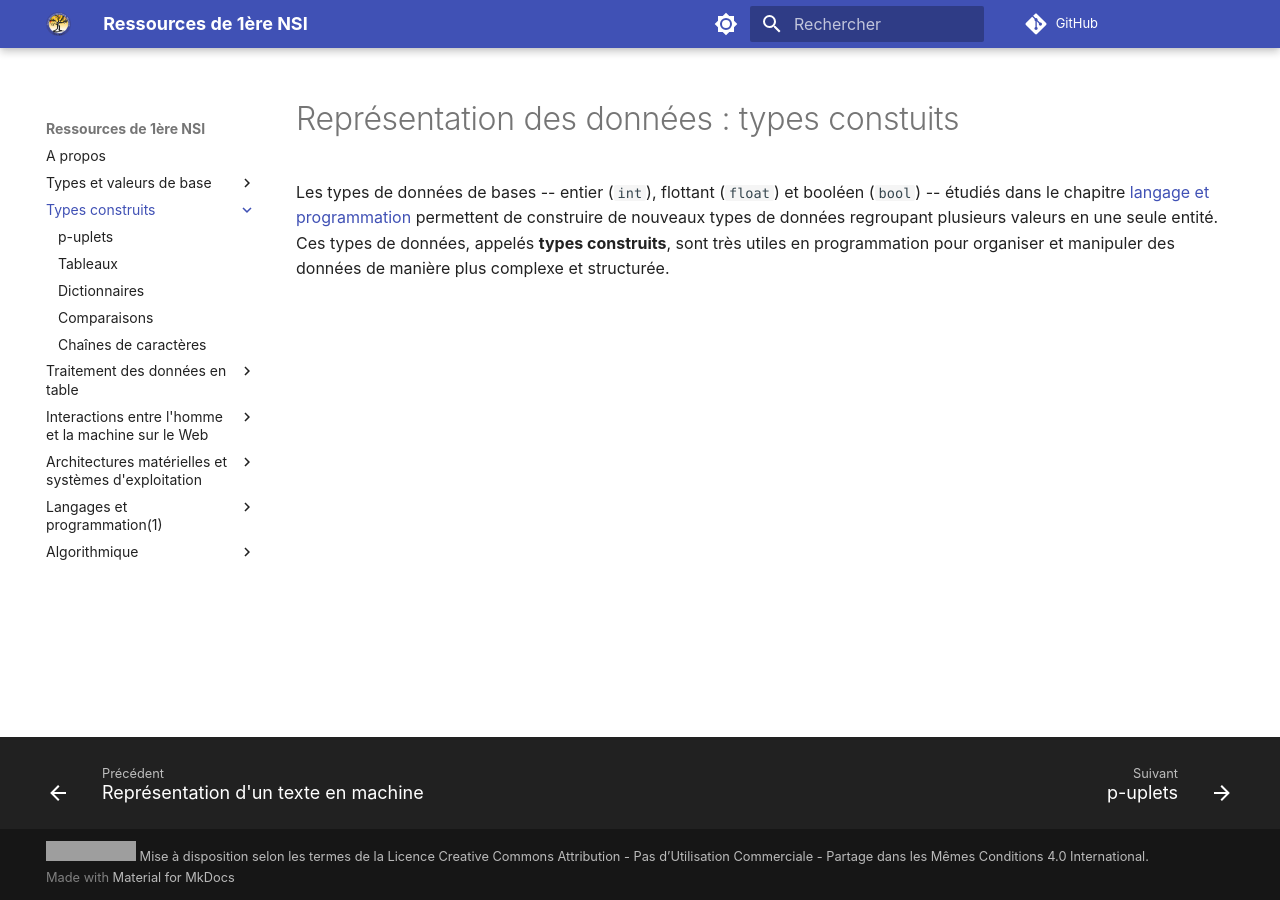
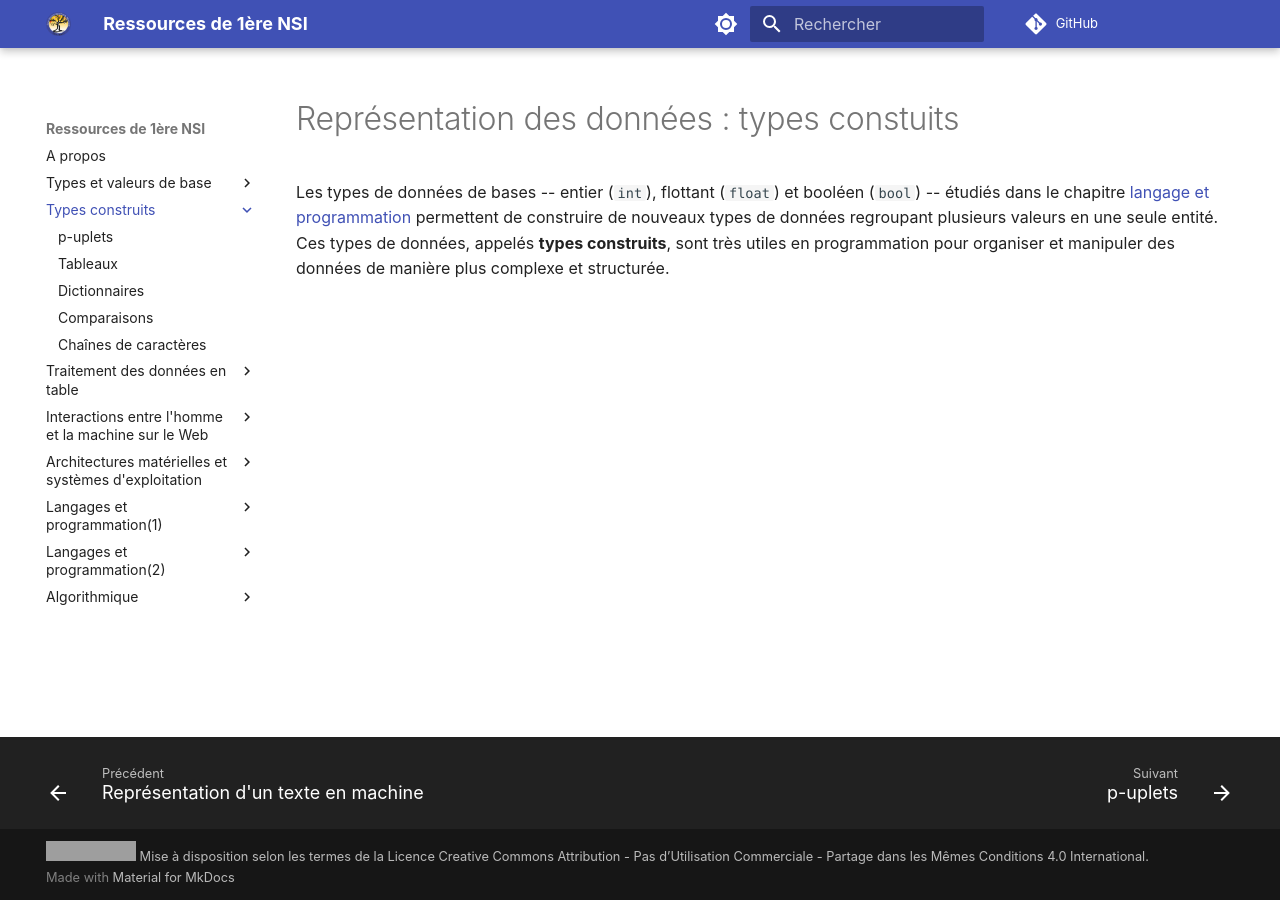
Before and after one commit to eipaca/NSI-1, an MkDocs documentation site: the page built from docs/types-construits/index.md, in a window 1280 px wide. Built offline with MkDocs 1.6.1 and Material for MkDocs 9.7.7, drawn with Linux system fonts in a browser that asks for light colours; comment, search, counter and statistics services are not loaded; grey boxes are pictures that could not be loaded.

Commit message:
Update mkdocs.yml

```diff
--- a/mkdocs.yml
+++ b/mkdocs.yml
@@ -158,10 +158,10 @@ nav:
     - Modules et bibliothèques: langages-et-programmation/6-modules-bibliotheques.md
     - Mise au point des programmes et gestion des bugs: langages-et-programmation/7-mise-au-point-gestion-bugs.md
 
-  #- Langages et programmation(2):
-  #  - langages-et-programmation-2/index.md
-  #  - Types de langages: langages-et-programmation-2/1-types-de-langages.md
-  #  - Paradigmes de programmation: langages-et-programmation-2/2-paradigmes-de-programmation.md
+  - Langages et programmation(2):
+    - langages-et-programmation-2/index.md
+    - Types de langages: langages-et-programmation-2/1-types-de-langages.md
+    - Paradigmes de programmation: langages-et-programmation-2/2-paradigmes-de-programmation.md
 
   - Algorithmique:
     - algorithmique/index.md
```
